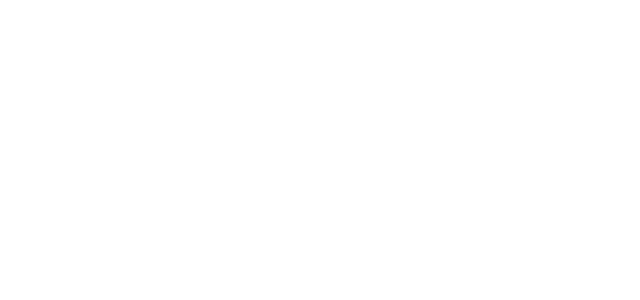
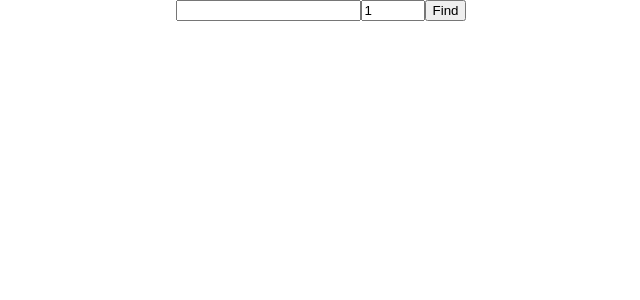
Before and after one commit to zarkle/reddit-search, a React (Create React App) app: page / in a window 1280 px wide. Shown: the top 300 px of the page, without its empty margins (319-959 px from the left). Built offline with nearby package versions, Linux system fonts and the light colour scheme.

Commit message:
make search form component

```diff
--- a/src/SearchForm/search-form.js
+++ b/src/SearchForm/search-form.js
@@ -1,11 +1,50 @@
 import React, { Component } from 'react'
+import superagent from 'superagent'
 
 export default class SearchForm extends Component {
+  constructor(props) {
+    super(props)
+    this.state = {
+      search: '',
+      quantity: 1,
+    }
+
+    this.submitHandler = this.submitHandler.bind(this)
+    this.changeHandler = this.changeHandler.bind(this)
+  }
+
+  submitHandler(event) {
+    event.preventDefault()
+    superagent.get(`https://www.reddit.com/r/${this.state.search}.json?limit=${this.state.quantity}`)
+    .then(res => this.props.setAppState({results: res.body}))
+    .catch()
+  }
+
+  changeHandler(event) {
+    this.setState({[event.target.name]: event.target.value})
+  }
 
   render() {
     return (
       <div className="search-form">
-        <form action=""></form>
+        <form onSubmit={this.submitHandler}>
+        <input
+          type="text"
+          name="search"
+          value={this.state.search}
+          onChange={this.changeHandler}/>
+
+        <input
+          type="number"
+          name="quantity"
+          min="1"
+          max="100"
+          placeholder="Enter a number from 1-100"
+          value={this.state.quantity}
+          onChange={this.changeHandler}/>
+
+        <button type="submit">Find</button>
+        </form>
       </div>
     )
   }
```
